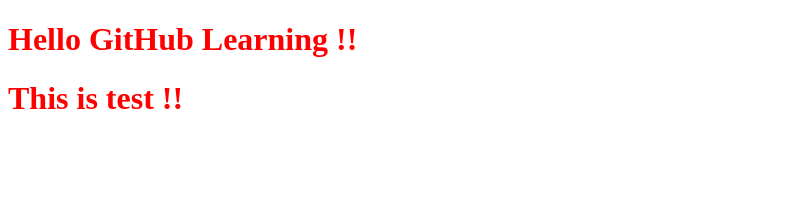
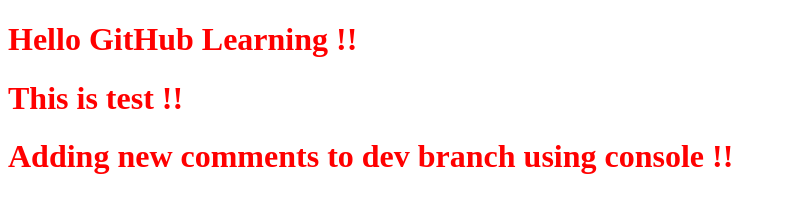
Before and after one commit to 130040067/mypersonal, a plain HTML site: page index.html in a window 1280 px wide. Shown: the whole page, without its empty margins (0-786 px from the left). Drawn offline with Linux system fonts and the light colour scheme.

Commit message:
index.html changed using console

```diff
--- a/index.html
+++ b/index.html
@@ -12,6 +12,7 @@
 
         <h1>Hello GitHub Learning !!</h1>
          <h1>This is test !!</h1>
+        <h1>Adding new comments to dev branch using console !!</h1>
         <script src ="apps.js"></script>
 
     </body>
```
